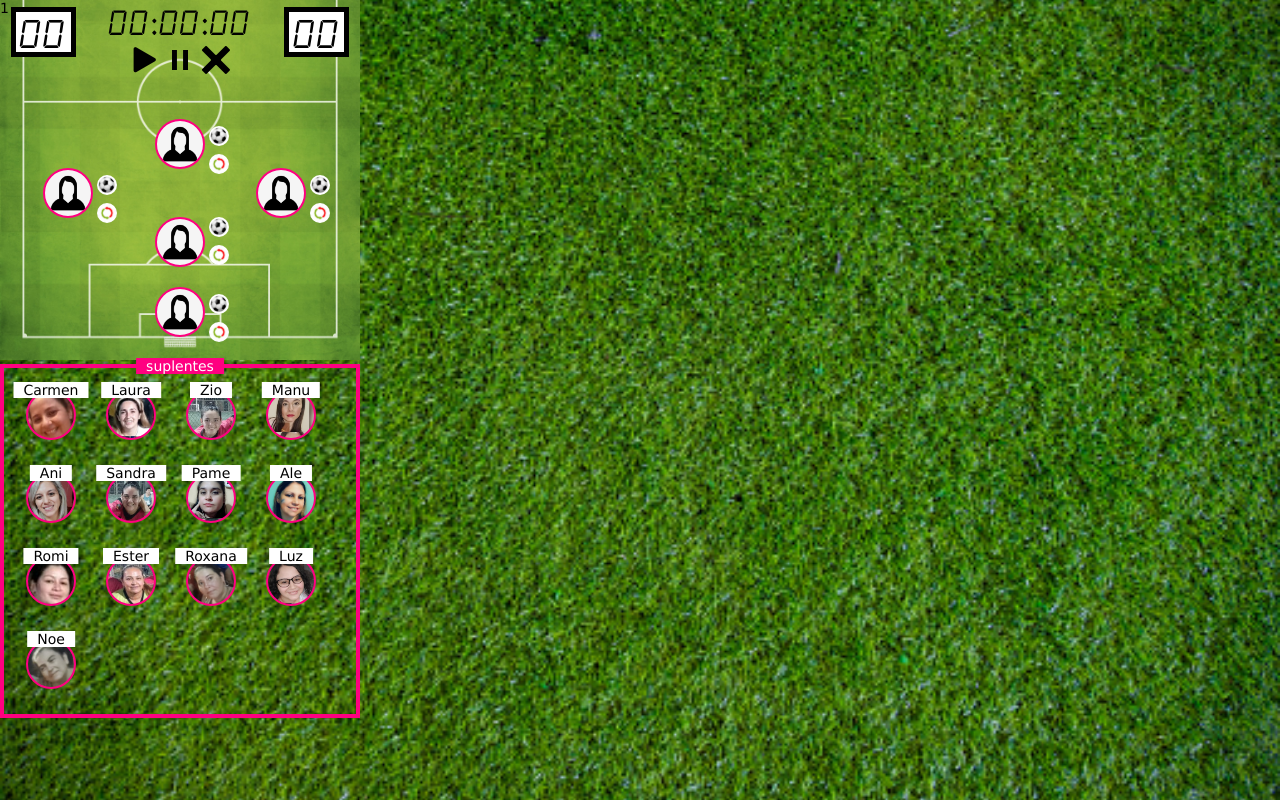
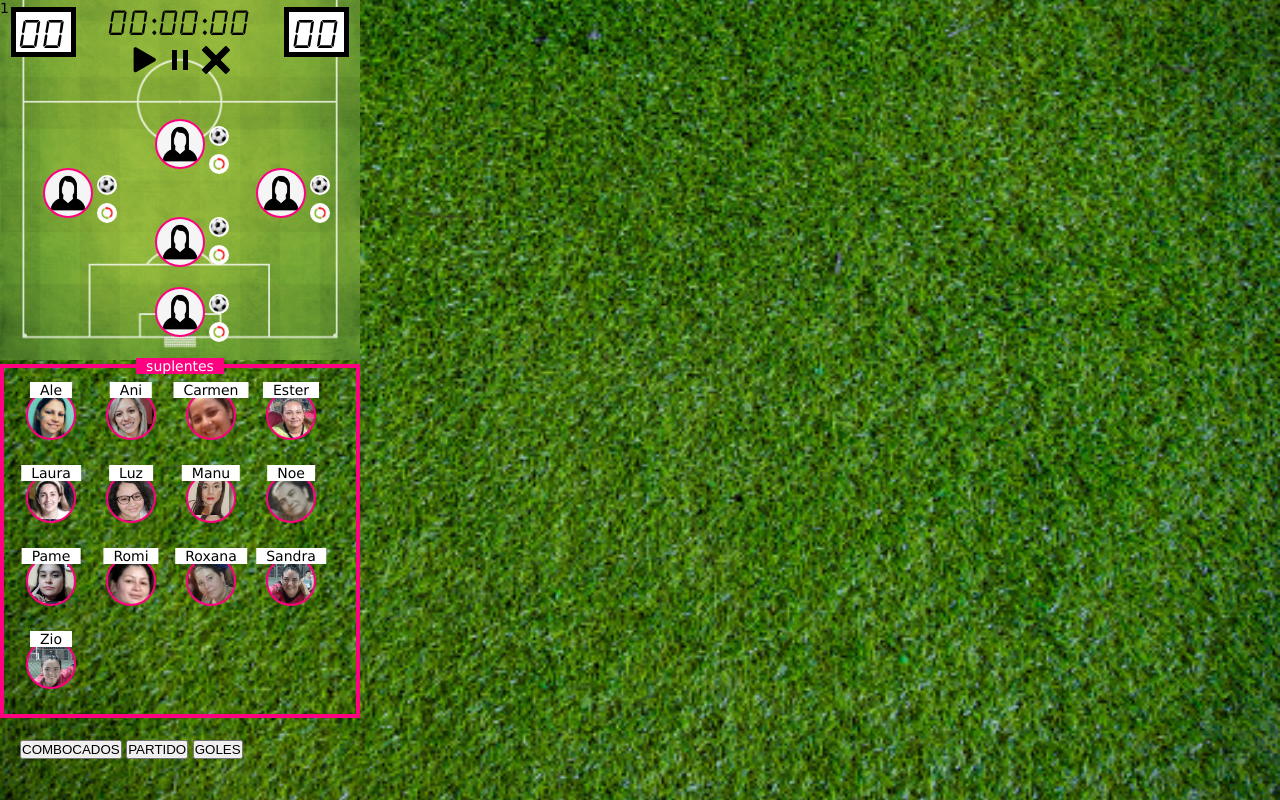
Before and after one commit to mauriciomss/alineacionEquipo, a PHP site: page /partido.html in a window 1280 px wide. Run offline with PHP 8.4, Linux system fonts and the light colour scheme.

Commit message:
commit 18-10-2023 08:45:54

```diff
--- a/assets/style.css
+++ b/assets/style.css
@@ -313,7 +313,7 @@
       margin: auto;
       padding: 20px;
       border: 1px solid #888;
-      width: 80%;
+      width: 250px;
     }
 
     /* The Close Button */
@@ -330,3 +330,18 @@
       text-decoration: none;
       cursor: pointer;
     }
+
+    select {
+     background: transparent;
+     font-size: 24px;
+     padding: 10px;
+     width: 100%;
+    }
+
+
+    .botones {
+        margin: 20px;
+        position: relative;
+        top: 20px;
+        padding-bottom: 20px;
+    }
--- a/partido.html
+++ b/partido.html
@@ -54,7 +54,7 @@
 </head>
 <body>
 
-    <div class="cuerpo">
+    <div id="partido" class="cuerpo">
         <div class="cronometro">
            <div id="hms"></div>
            <div class="boton start"></div>
@@ -101,9 +101,27 @@
 
         </div>
     </div>
+
+    <div id="listJugadores">
+    </div>
+
+    <div id="listGoles"></div>
+
+    <div class="botones">
+        <button id="btnListJugadores">COMBOCADOS</button>
+        <button id="btnPartido">PARTIDO</button>
+        <button id="btnListGoles">GOLES</button>
+    </div>
+
 </body>
 
 <script type="text/javascript">
+
+    // Vistas
+    const listJugadores = document.getElementById("listJugadores");
+    const listGoles = document.getElementById("listGoles");
+    const partido = document.getElementById("partido");
+
     const Jugadores = [
         {name: "Carmen",numero: "12",imagen: "carmen.jpg"},
         {name: "Laura",numero: "2",imagen: "laura.jpg"},
@@ -132,6 +150,9 @@
 
     const divSuplentes = document.getElementById('suplentes');
 
+    // Get the modal
+    var modal = document.getElementById("myModal");
+
     // Al iniciar todos son suplentes
     for (let i = 0; i < Jugadores.length; i++) {
         suplentes.push( { name: Jugadores[i].name, numero: Jugadores[i].numero, imagen: Jugadores[i].imagen } );
@@ -140,7 +161,20 @@
     recargarSuplentes();
 
     function recargarSuplentes() {
+
+        suplentes.sort(function (a, b){
+            return ( a.name.toLowerCase().localeCompare(b.name.toLowerCase()))
+        });
+
         divSuplentes.innerHTML = "";
+        //
+        document.getElementById("mySelect").innerHTML= "";
+        var x = document.getElementById("mySelect");
+        var option = document.createElement("option");
+        option.setAttribute('value', "0");
+        option.text = "Seleccione...";
+        x.add(option);
+
         for (let i = 0; i < suplentes.length; i++) {
             // ✅ Create element
             const el = document.createElement('div');
@@ -153,7 +187,6 @@
             divSuplentes.appendChild(el);
             //
             // Carga select de cambio
-            var x = document.getElementById("mySelect");
             var option = document.createElement("option");
             option.setAttribute('value', suplentes[i].numero);
             option.text = suplentes[i].name;
@@ -183,13 +216,13 @@
         // Agrego el jugador a titulares
         for (let i = 0; i < Jugadores.length; i++) {
             if (sale == Jugadores[i].numero) {
-                suplentes.push( { name: Jugadores[i].name, numero: Jugadores[i].numero } );
+                suplentes.push( { name: Jugadores[i].name, numero: Jugadores[i].numero, imagen: Jugadores[i].imagen } );
                 //log
                 // registro cambio y tiempo
                 logCambios.push( { tipo: "s", name: Jugadores[i].name, numero: Jugadores[i].numero, tiempo: tiempo, hms: hms } );
             }
             if (entra == Jugadores[i].numero) {
-                titulares.push( { name: Jugadores[i].name, numero: Jugadores[i].numero } );
+                titulares.push( { name: Jugadores[i].name, numero: Jugadores[i].numero, imagen: Jugadores[i].imagen } );
                 //log
                 // registro cambio y tiempo
                 logCambios.push( { tipo: "e", name: Jugadores[i].name, numero: Jugadores[i].numero, tiempo: tiempo, hms: hms } );
@@ -205,8 +238,36 @@
     }
 
     function cambioJugadores(chosen) {
-        console.log(chosen);
-        console.log(posicionJugador);
+        let jugadorEntra = chosen;
+        //console.log(jugadorEntra);
+
+        //objeto jugador
+        const jugadorN = document.getElementById(posicionJugador);
+
+        let jugadorSale = jugadorN.getAttribute("dataid");
+
+        if ( jugadorSale ) {
+            console.log( jugadorSale );
+        }
+
+        //busco jugador entra
+        const jugador = Jugadores.filter(function(o) { return o.numero == jugadorEntra });
+        //console.log(jugador);
+
+
+        //asigna al objeto los datos del q entra
+        jugadorN.setAttribute('dataid', jugador[0].numero);
+        jugadorN.setAttribute('data', jugador[0].name);
+        jugadorN.style.backgroundImage = "url('jugadores/"+jugador[0].imagen+"')";
+
+        //asigno el numero al objeto gol
+        document.getElementById(posicionJugador+"-gol").setAttribute('dataid', jugador[0].numero);
+        //asigno el numero al objeto cambio
+        document.getElementById(posicionJugador+"-cambio").setAttribute('dataid', jugador[0].numero);
+
+        cambioJugadoresArray(jugadorSale, jugadorEntra);
+
+        modal.style.display = "none";
     }
 
 
@@ -245,33 +306,6 @@
             posicionJugador = event.target.id.replace("-cambio","");
 
             modal.style.display = "block";
-
-            /*
-            //objeto jugador
-            const jugadorN = document.getElementById(posicionJugador);
-
-            let jugadorSale = jugadorN.getAttribute("dataid");
-
-            if ( jugadorSale ) {
-                console.log( jugadorSale );
-
-            }
-
-            //busco jugador entra
-            let jugadorEntra = 10;
-            const jugador = Jugadores.filter(function(o) { return o.numero == jugadorEntra });
-            //asigna al objeto los datos del q entra
-            jugadorN.setAttribute('dataid', jugador[0].numero);
-            jugadorN.setAttribute('data', jugador[0].name);
-            jugadorN.style.backgroundImage = "url('jugadores/"+jugador[0].imagen+"')";
-
-            //asigno el numero al objeto gol
-            document.getElementById(posicionJugador+"-gol").setAttribute('dataid', jugador[0].numero);
-            //asigno el numero al objeto cambio
-            document.getElementById(posicionJugador+"-cambio").setAttribute('dataid', jugador[0].numero);
-
-            cambioJugadores(jugadorSale, jugadorEntra);
-            */
         }
 
         // ###############################################################
@@ -285,10 +319,39 @@
     });
 
 
+    // #####################################################
+
+    let btnPartido = document.getElementById('btnPartido');
+    btnPartido.addEventListener('click', function() {
+        //console.log('btnPartido');
+        listJugadores.style.display = "none";
+        partido.style.display = "block";
+        listGoles.style.display = "none";
+    });
+
+    let btnListGoles = document.getElementById('btnListGoles');
+    btnListGoles.addEventListener('click', function() {
+        //console.log('btnListGoles');
+        listJugadores.style.display = "none";
+        partido.style.display = "none";
+        listGoles.style.display = "block";
+
+        listGoles.innerHTML = "";
+
+        for (let i = 0; i < logGoles.length; i++) {
+            // ✅ Create element
+            const el = document.createElement('div');
+            // ✅ Set Attributes on Element
+            el.setAttribute('class', 'suplente nombre');
+            el.setAttribute('dataid', logGoles[i].numero);
+            el.setAttribute('data', logGoles[i].name);
+            el.style.backgroundImage = "url('jugadores/"+logGoles[i].imagen+"')";
+            // ✅ add element to DOM
+            listGoles.appendChild(el);
+        }
+
+    });
 
 
-
-    // Get the modal
-    var modal = document.getElementById("myModal");
 </script>
 </html>
```
